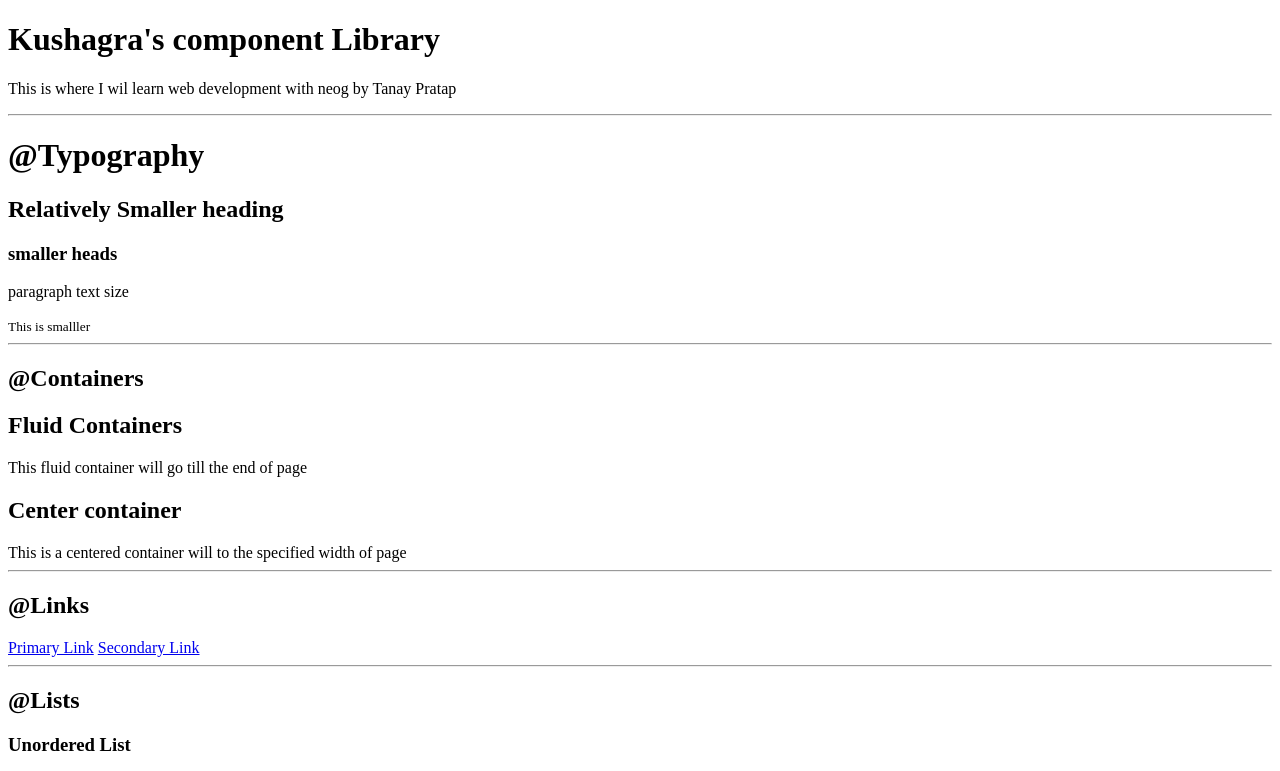
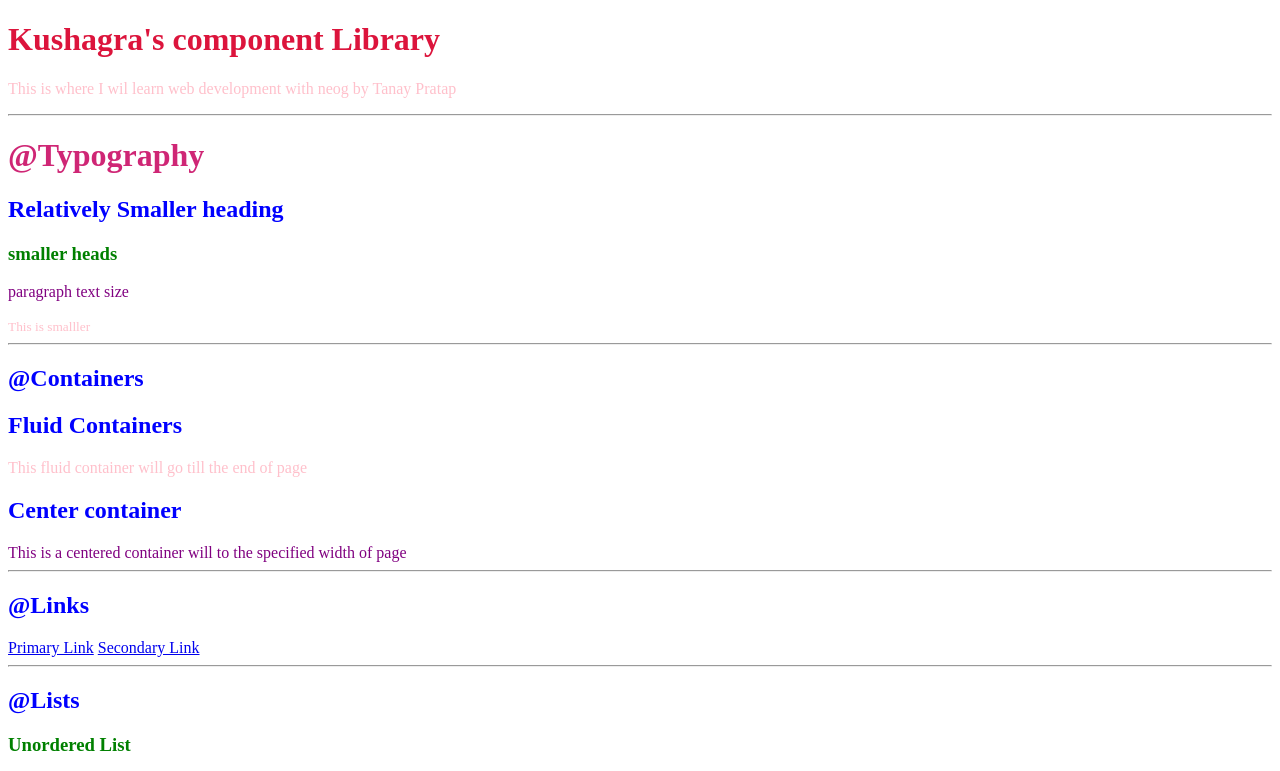
Before and after one commit to kusha-code/neog-camp-lesson-3, a plain HTML site: page index.html in a window 1280 px wide. Shown: the top 771 px of the page. Drawn offline with Linux system fonts and the light colour scheme.

Commit message:
css: import and selectors

```diff
--- a/index.html
+++ b/index.html
@@ -6,24 +6,26 @@
     <meta http-equiv="X-UA-Compatible" content="IE=edge">
     <meta name="viewport" content="width=device-width, initial-scale=1.0">
     <title>Component Library</title>
+
+    <link rel="stylesheet" href="styles.css">
 </head>
 
 <body>
-    <h1> Kushagra's component Library</h1>
-    <p> This is where I wil learn web development with neog by Tanay Pratap</p>
+    <h1 id="lib-header"> Kushagra's component Library</h1>
+    <p class="para"> This is where I wil learn web development with neog by Tanay Pratap</p>
 
     <hr>
     <h1>@Typography</h1>
     <h2> Relatively Smaller heading</h2>
     <h3> smaller heads</h3>
     <p> paragraph text size</p>
-    <small> This is smalller</small>
+    <small class="para"> This is smalller</small>
 
     <hr>
 
     <h2>@Containers</h2>
     <h2> Fluid Containers</h2>
-    <div>This fluid container will go till the end of page</div>
+    <div class="para"> This fluid container will go till the end of page</div>
 
     <h2>Center container</h2>
     <div>This is a centered container will to the specified width of page</div>
--- /dev/null
+++ b/styles.css
@@ -0,0 +1,18 @@
+body {
+    color: purple;
+}
+h1{
+    color: rgb(207, 38, 117);
+}
+h2{
+    color:blue;
+}
+h3{
+    color: green;
+}
+#lib-header{
+    color: crimson;
+}
+.para{
+    color: pink;
+}
```
